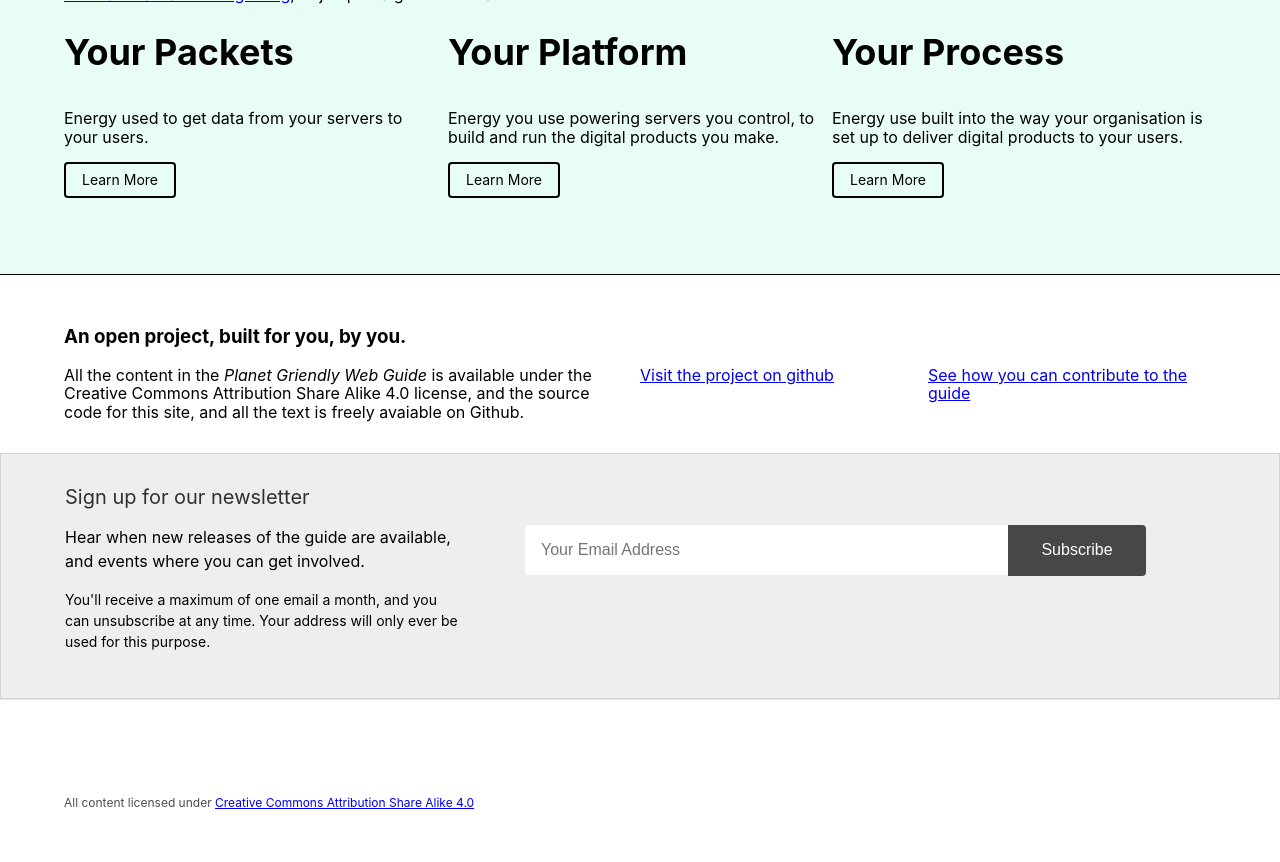
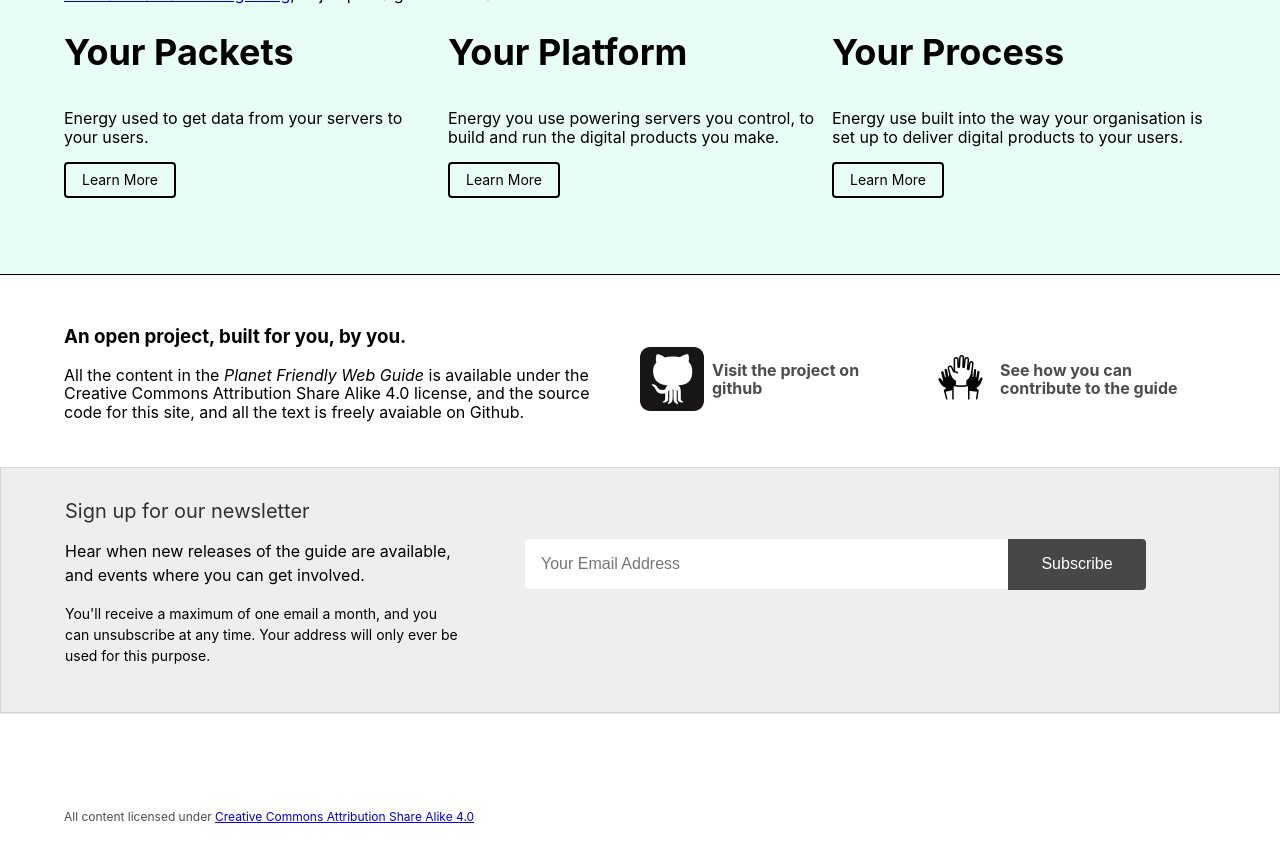
Before and after one commit to productscience/planet-friendly-web, a Jekyll site: the page built from index.html, in a window 1280 px wide and 900 px high, scrolled down 908 px. Shown: the top 862 px of the window. Built offline with Jekyll 4.4.1, drawn with Linux system fonts in a browser that asks for light colours.

Commit message:
Cosmetic tweak for front page

```diff
--- a/_layouts/home.html
+++ b/_layouts/home.html
@@ -55,17 +55,25 @@
 
   <section class="pv4 pl5 pr5 cf bt background-light-gray cf">
 
-    <h3>An open project, built for you, by you.</h3>
+
 
     <div class="fl w-100 w-50-ns pr4">
-      All the content in the <em>Planet Griendly Web Guide</em> is available under the Creative Commons Attribution Share Alike 4.0 license, and the source code for this site, and all the text is freely avaiable on Github.
+      <h3>An open project, built for you, by you.</h3>
+      All the content in the <em>Planet Friendly Web Guide</em> is available under the Creative Commons Attribution Share Alike 4.0 license, and the source code for this site, and all the text is freely avaiable on Github.
     </div>
 
-    <div class="fl w-100 w-25-ns">
-      <a href="https://github.com/productscience/planet-friendly-web">Visit the project on github</a>
+    <div class="fl w-100 w-25-ns github">
+        <a href="https://github.com/productscience/planet-friendly-web"
+        class="black-70 no-underline grow br5 b inline-flex items-center mr3 mb3 pv2 mt4">
+          <img src="/assets/github--128x128.png" style="height:4em;" class="mr2" alt="">
+          Visit the project on github
+        </a>
     </div>
     <div class="fl w-100 w-25-ns">
-      <a href="{% link contributing.md %}">See how you can contribute to the guide</a>
+        <a href="{% link contributing.md %}"class="black-70 no-underline grow br5 b inline-flex items-center mr3 mb3 pv2 mt4">
+          <img src="/assets/volunteer--128x128.png" style="width:4em;" class="mr2"  alt="">
+          See how you can contribute to the guide
+        </a>
     </div>
 
   </section>
```
Also changed, not shown: assets/github--128x128.png (added), assets/volunteer--128x128.png (added).
